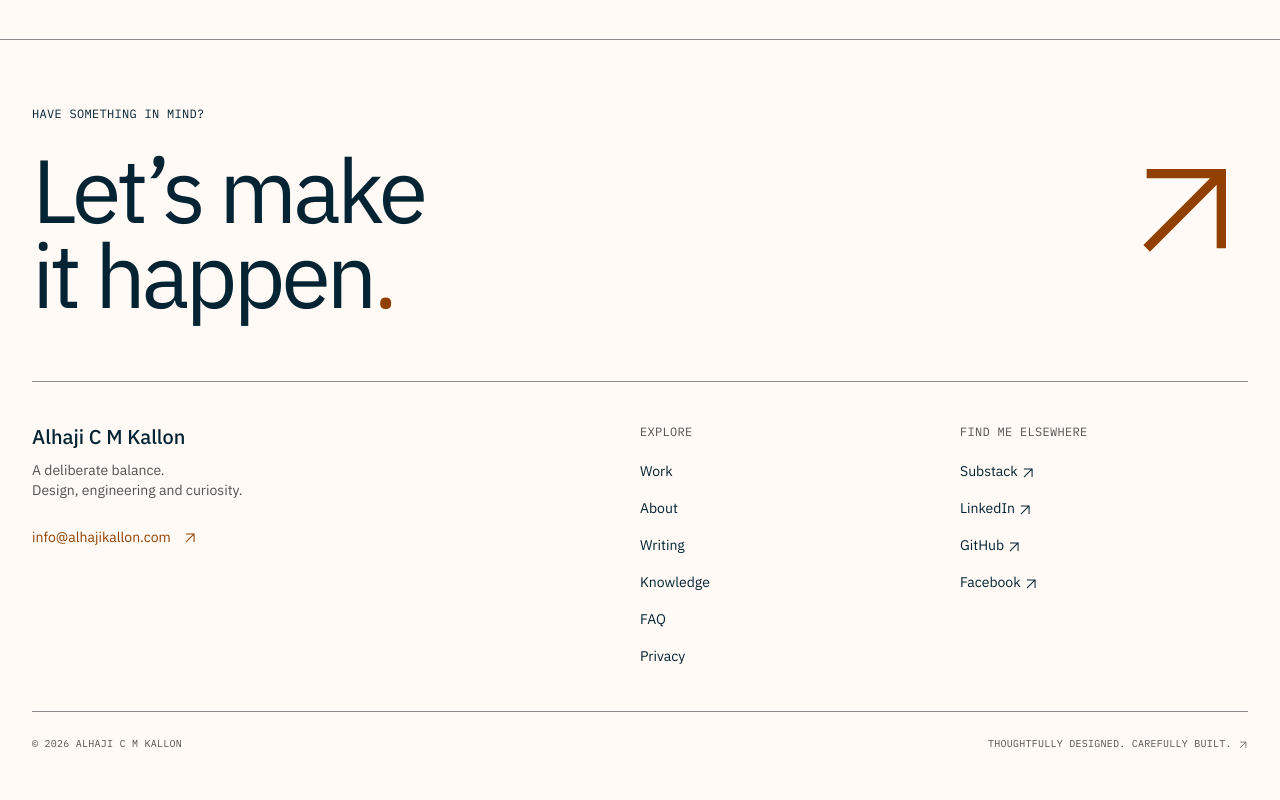
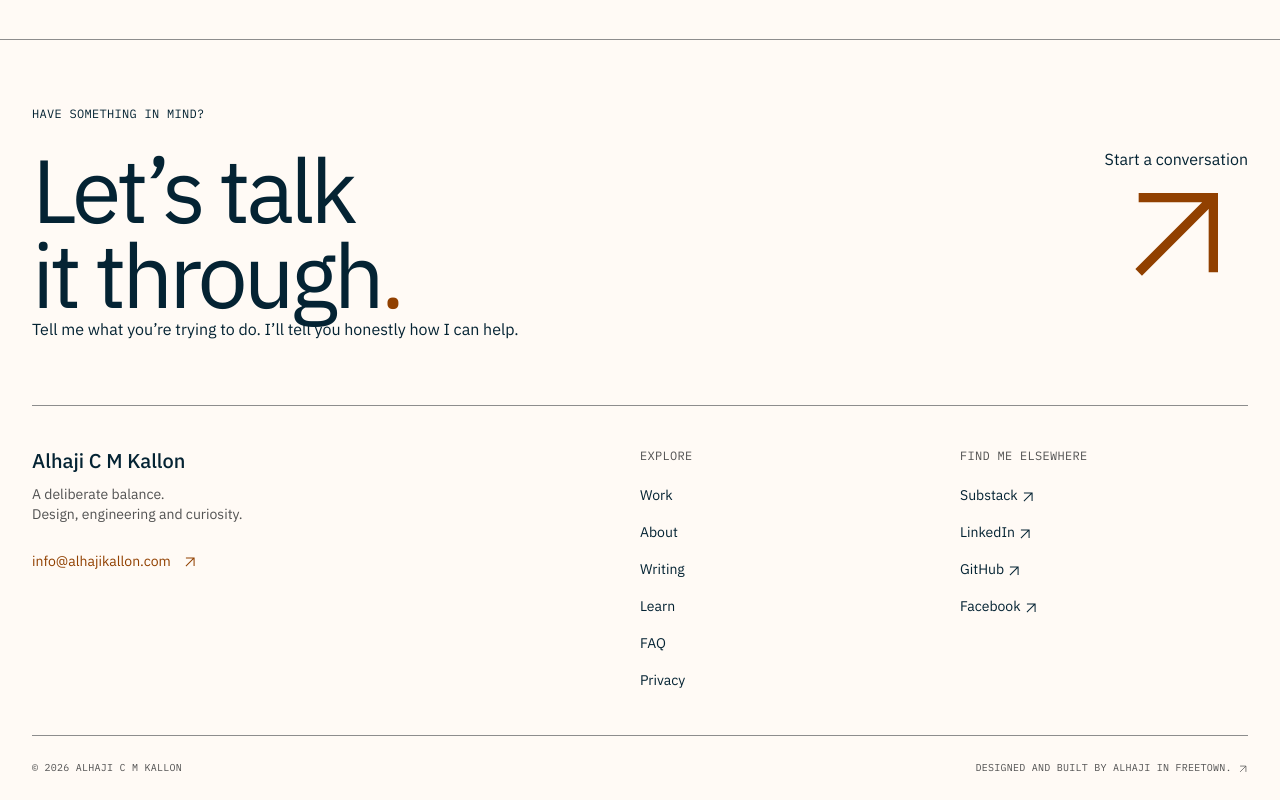
Before and after one commit to Kallon-Tech-savvy/Alhajicmkallon, a Next.js app: page / in a window 1280 px wide. Shown: the part 5647-6447 px from the top of the page. Before the commit the page ends 6423 px from the top, so only its background shows below. Built offline with nearby package versions, Linux system fonts and the light colour scheme.

Commit message:
copy(footer): clear invitation and consistent Learn navigation

```diff
--- a/src/components/Footer.tsx
+++ b/src/components/Footer.tsx
@@ -12,7 +12,7 @@ const NAV_LINKS = [
   { name: 'Work', href: '/work' },
   { name: 'About', href: '/about' },
   { name: 'Writing', href: '/writing' },
-  { name: 'Knowledge', href: '/knowledge' },
+  { name: 'Learn', href: '/knowledge' },
   { name: 'FAQ', href: '/faq' },
   { name: 'Privacy', href: '/privacy' },
 ];
@@ -24,18 +24,23 @@ export const Footer = () => (
         <div>
           <p className="swiss-meta">Have something in mind?</p>
           <h2>
-            Let’s make
+            Let’s talk
             <br />
-            it happen<span>.</span>
+            it through<span>.</span>
           </h2>
+          <p className="footer-invitation-copy">
+            Tell me what you’re trying to do. I’ll tell you honestly how I can help.
+          </p>
         </div>
         <Link
           prefetch={false}
           href="/contact"
-          className="footer-arrow"
-          aria-label="Let’s talk about your project"
+          className="footer-contact-link"
         >
-          <Arrow />
+          <span>Start a conversation</span>
+          <span className="footer-arrow" aria-hidden="true">
+            <Arrow />
+          </span>
         </Link>
       </div>
       <div className="footer-details">
@@ -80,7 +85,7 @@ export const Footer = () => (
       <div className="footer-colophon swiss-meta">
         <span>© {new Date().getFullYear()} Alhaji C M Kallon</span>
         <span>
-          Thoughtfully designed. Carefully built.{' '}
+          Designed and built by Alhaji in Freetown.{' '}
           <span aria-hidden="true">
             <Arrow />
           </span>
```
